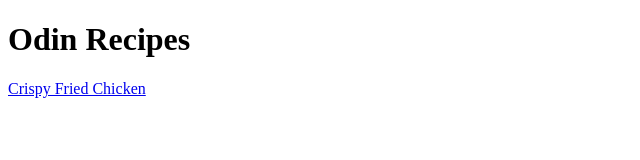
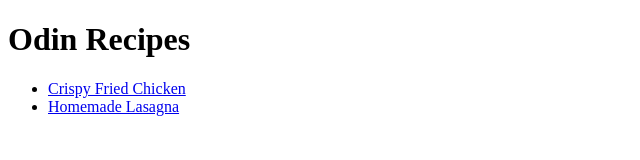
Before and after one commit to kiptalam1/odin-recipes, a plain HTML site: page recipes/index.html in a window 1280 px wide. Shown: the whole page, without its empty margins (0-640 px from the left). Drawn offline with Linux system fonts and the light colour scheme.

Commit message:
Added the link to lasagna.html into the unordered list

```diff
--- a/recipes/index.html
+++ b/recipes/index.html
@@ -7,6 +7,9 @@
 </head>
 <body>
     <h1>Odin Recipes</h1>
-    <a href="recipes/chicken.html">Crispy Fried Chicken</a>
+    <ul>
+        <li><a href="recipes/chicken.html">Crispy Fried Chicken</a></li>
+        <li><a href="recipes/lasagna.html">Homemade Lasagna</a></li>
+    </ul>
 </body>
 </html>
```
